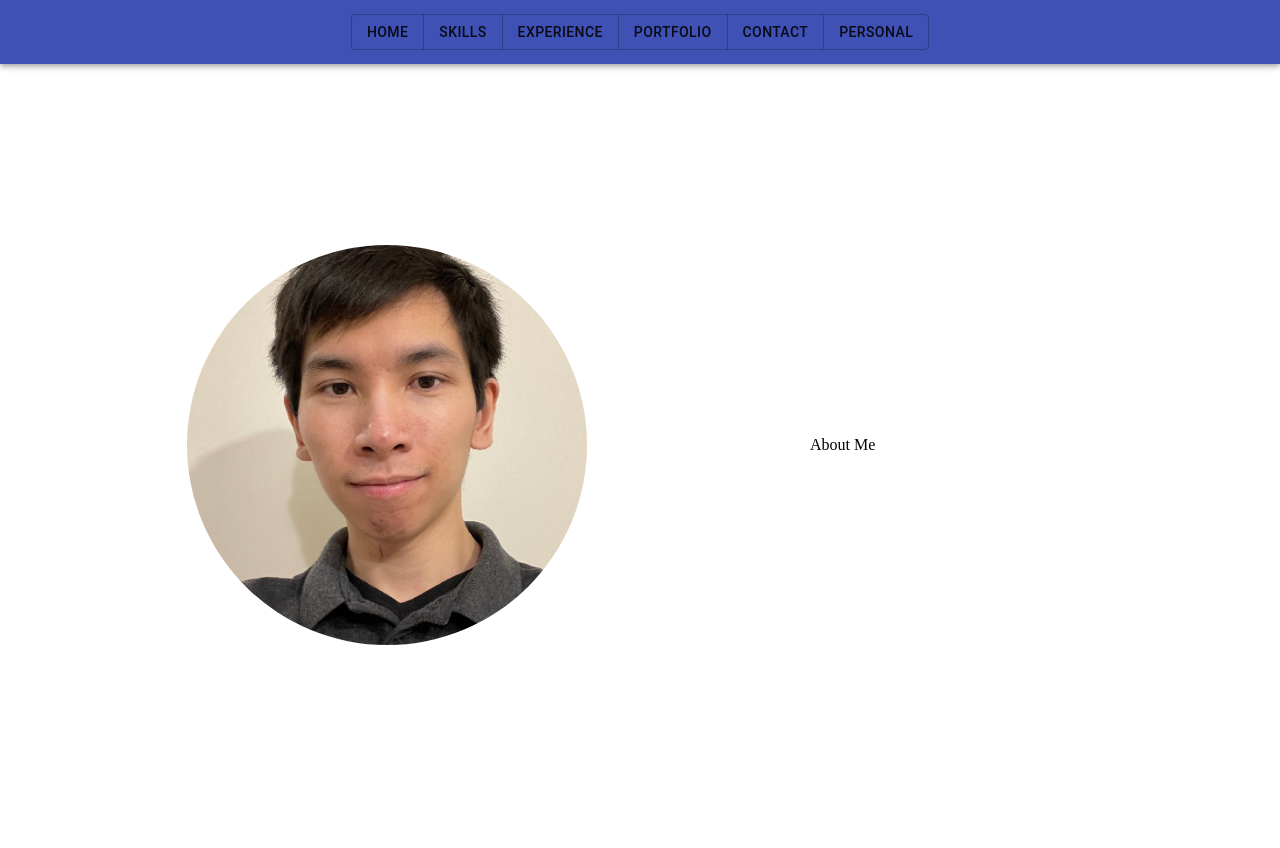
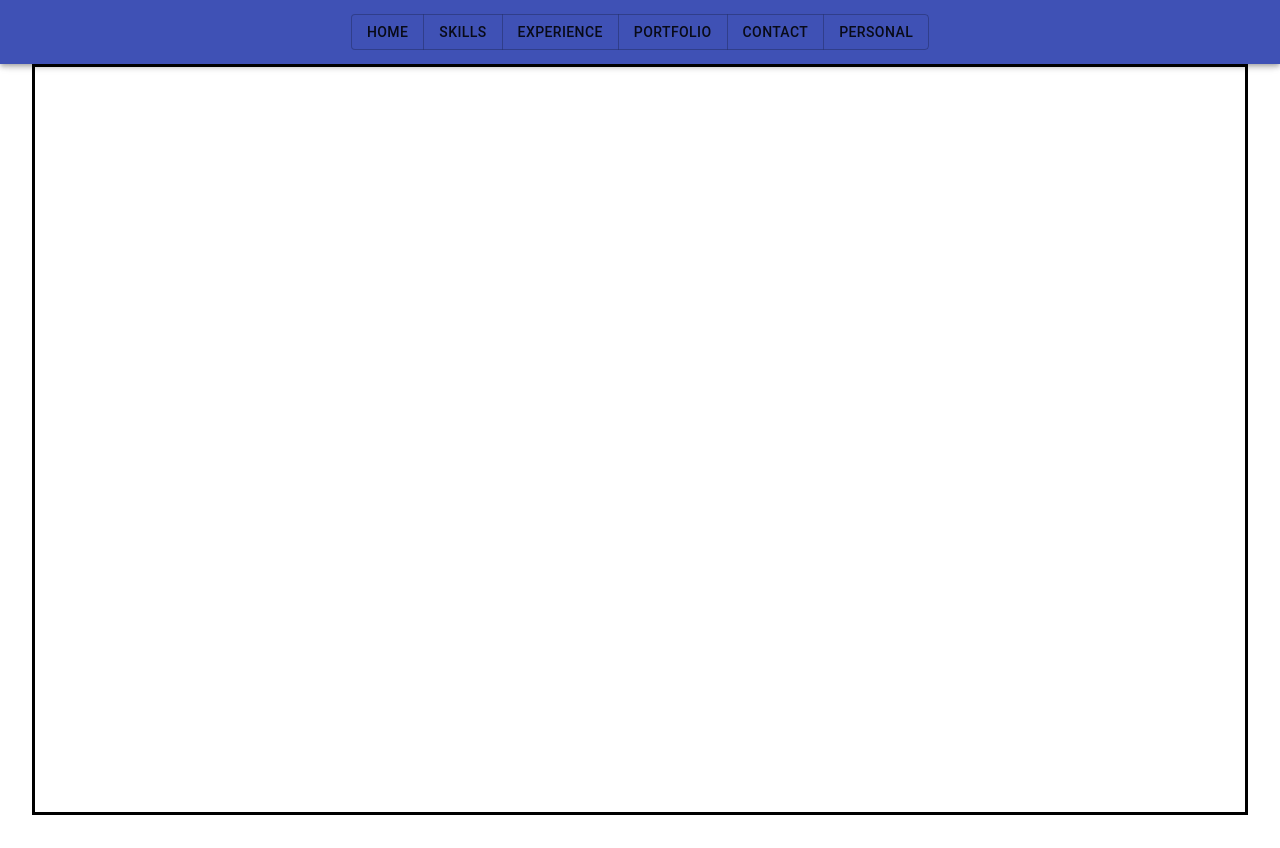
Before and after one commit to TandyN/my-website, a React app: page / in a window 1280 px wide. Before the commit the page ends 817 px from the top, so only its background shows below. Built offline with nearby package versions, Linux system fonts and the light colour scheme.

Commit message:
Reset home page

```diff
--- a/src/components/App.jsx
+++ b/src/components/App.jsx
@@ -12,8 +12,9 @@ import SectionPersonal from './SectionPersonal';
 
 const componentBox = makeStyles({
   root: {
+    borderStyle: 'solid',
     height: '97%',
-    paddingTop: '64px',
+    marginTop: '64px',
   }
 });
 
--- a/src/components/SectionHome/index.jsx
+++ b/src/components/SectionHome/index.jsx
@@ -4,67 +4,14 @@ import { makeStyles } from '@material-ui/core/styles';
 
 import ImageSelf from '../../../images/me.jpg';
 
-const horizontalAlign = makeStyles({
-  root: {
-    height: '100%',
-  },
-});
-
-const gridPictureItem = makeStyles({
-  root: {
-    width: '400px',
-  },
-});
-
-const imgPicture = makeStyles({
-  root: {
-    borderRadius: 360,
-    height: '400px',
-    width: '400px',
-  },
-});
-
-const gridAboutMeItem = makeStyles({
-  root: {
-    margin: 0,
-    width: '400px',
-  },
-});
-
 const SectionHome = () => {
-  const horizontalAlignContainer = horizontalAlign();
-
-  const gridAboutMeItemClass = gridAboutMeItem();
-
-  const gridPictureItemClass = gridPictureItem();
-  const imgPictureClass = imgPicture();
 
   return (
     <Grid
       container
-      spacing={0}
       justify="center"
       alignItems="center"
-      className={horizontalAlignContainer.root}
     >
-      <Grid item className={gridPictureItemClass.root} xsm={12} sm={12} md={4}>
-        <Grid
-          container
-          direction="column"
-          alignItems="center"
-        >
-          <img src={ImageSelf} className={imgPictureClass.root} />
-        </Grid>
-      </Grid>
-      <Grid item className={gridAboutMeItemClass.root} xsm={12} sm={12} md={5} >
-        <Grid
-          container
-          direction="column"
-          alignItems="center"
-        >
-          <Grid item >About Me</Grid>
-        </Grid>
-      </Grid>
     </Grid>
   )
 }
```
